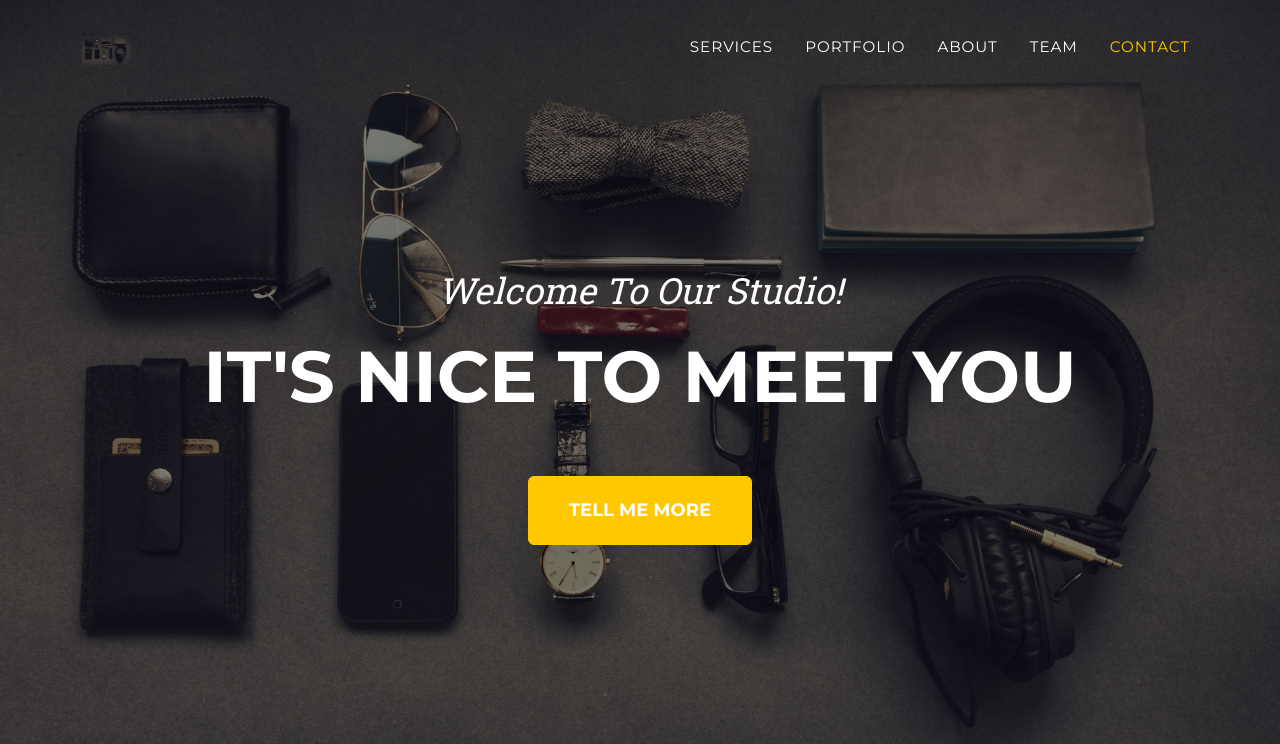
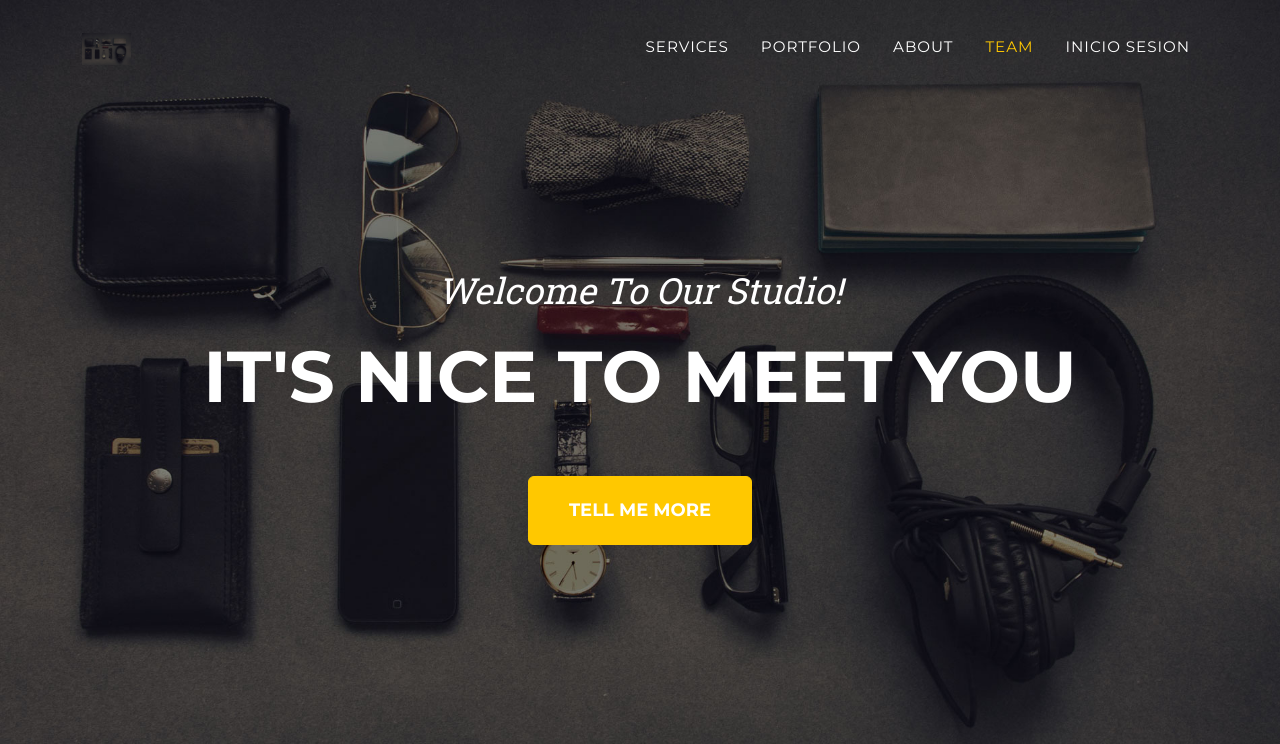
Before and after one commit to cars2614/ProyectoBasePython, a Flask app: page / in a window 1280 px wide. Shown: the top 744 px of the page. Run offline with Flask 3, Linux system fonts and the light colour scheme; some libraries are stand-ins or nearby versions.

Commit message:
monte de plantilla basica __

```diff
--- a/templates/sitio/index.html
+++ b/templates/sitio/index.html
@@ -34,7 +34,7 @@
                     <li class="nav-item"><a class="nav-link" href="#portfolio">Portfolio</a></li>
                     <li class="nav-item"><a class="nav-link" href="#about">About</a></li>
                     <li class="nav-item"><a class="nav-link" href="#team">Team</a></li>
-                    <li class="nav-item"><a class="nav-link" href="#contact">Contact</a></li>
+                    <li class="nav-item"><a class="nav-link" href="/admin/loginAdmin">Inicio sesion</a></li>
                 </ul>
             </div>
         </div>
```
